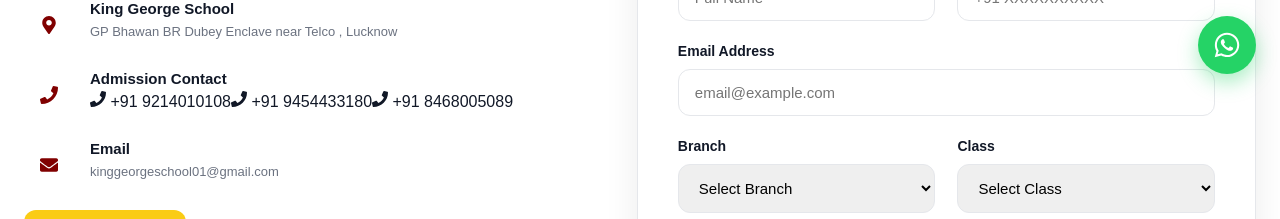
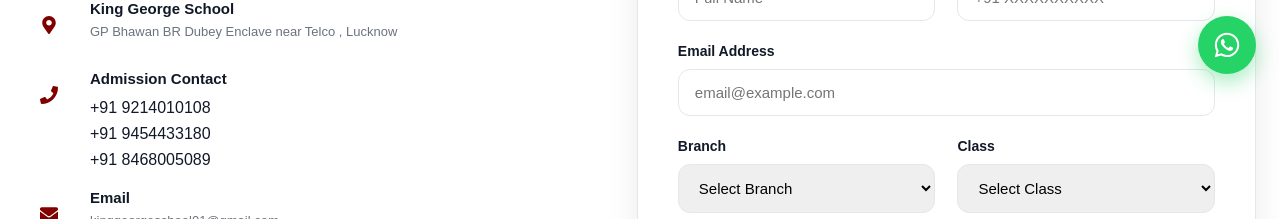
Before and after one commit to Ashu-toshverma/kgs, a React (Create React App) app: page /contact in a window 1280 px wide. Shown: the part 702-921 px from the top of the page. Built offline with nearby package versions, Linux system fonts and the light colour scheme.

Commit message:
refactor contact

```diff
--- a/src/pages/Contact.css
+++ b/src/pages/Contact.css
@@ -8,13 +8,10 @@
 
 /* HERO */
 .pg-hero {
-  background: linear-gradient(
-      90deg,
-      rgba(80, 0, 0, 0.85),
-      rgba(80, 0, 0, 0.6)
-    ),
+  background:
+    linear-gradient(90deg, rgba(80, 0, 0, 0.85), rgba(80, 0, 0, 0.6)),
     url("https://images.unsplash.com/photo-1509062522246-3755977927d7");
-    /* url("/assets/images/carousel-school-entry.png");
+  /* url("/assets/images/carousel-school-entry.png");
      */
 
   background-size: cover;
@@ -85,7 +82,7 @@
   align-items: center;
   justify-content: center;
 
-  background: var( #f8e7e7);
+  background: var(#f8e7e7);
   color: var(--red);
 
   padding: 8px 18px;
@@ -111,7 +108,6 @@
 .t1 span {
   color: var(--red);
 }
-
 
 /* CONTACT GRID */
 .contact-grid {
@@ -411,6 +407,11 @@
   color: var(--yellow);
   text-decoration: none;
 }
+.admission-contact {
+  display: flex;
+  flex-direction: column;
+  gap: 8px;
+}
 
 .socials {
   display: flex;
--- a/src/pages/Contact.jsx
+++ b/src/pages/Contact.jsx
@@ -193,18 +193,12 @@
                 <FaPhone />
               </div>
 
-              <div>
+              <div className="admission-contact">
                 <h4>Admission Contact</h4>
 
-                <span>
-                  <FaPhone /> +91 9214010108
-                </span>
-                <span>
-                  <FaPhone /> +91 9454433180
-                </span>
-                <span>
-                  <FaPhone /> +91 8468005089
-                </span>
+                <span>+91 9214010108</span>
+                <span>+91 9454433180</span>
+                <span>+91 8468005089</span>
               </div>
             </div>
 
```
